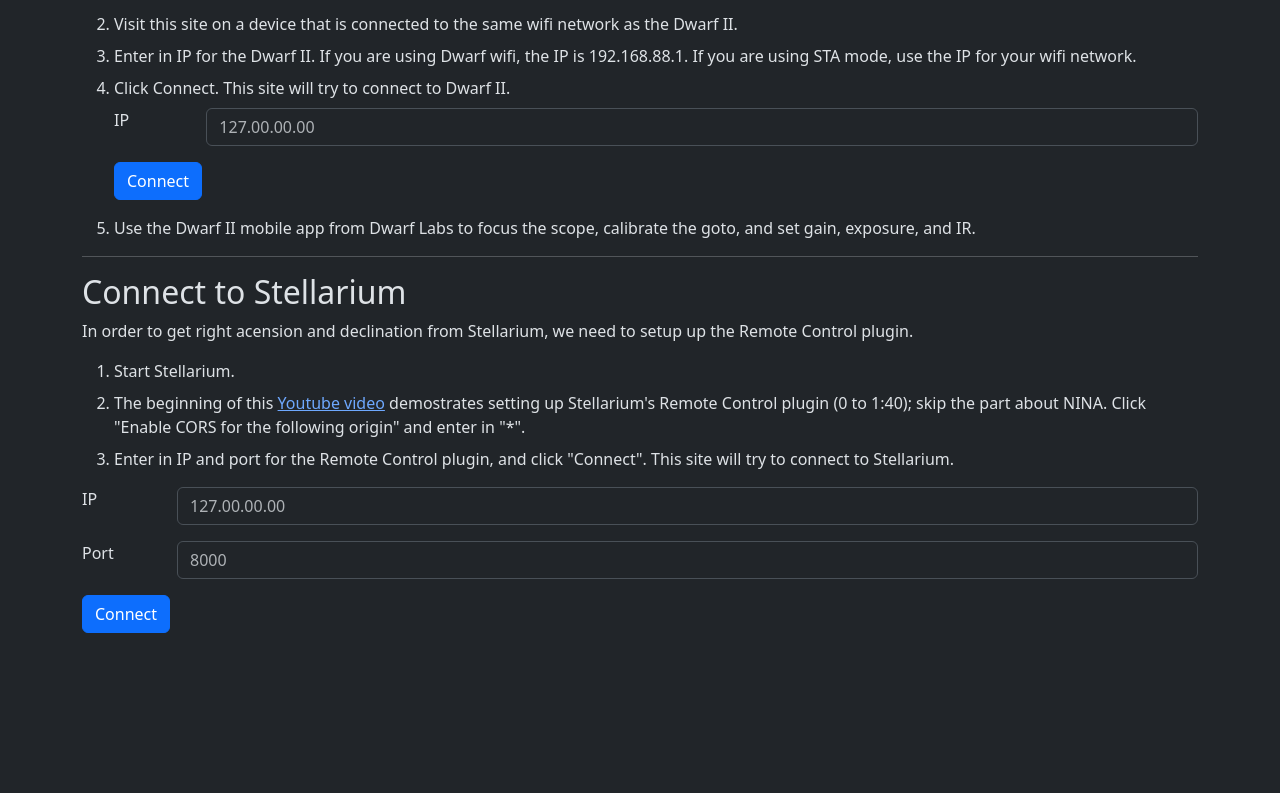
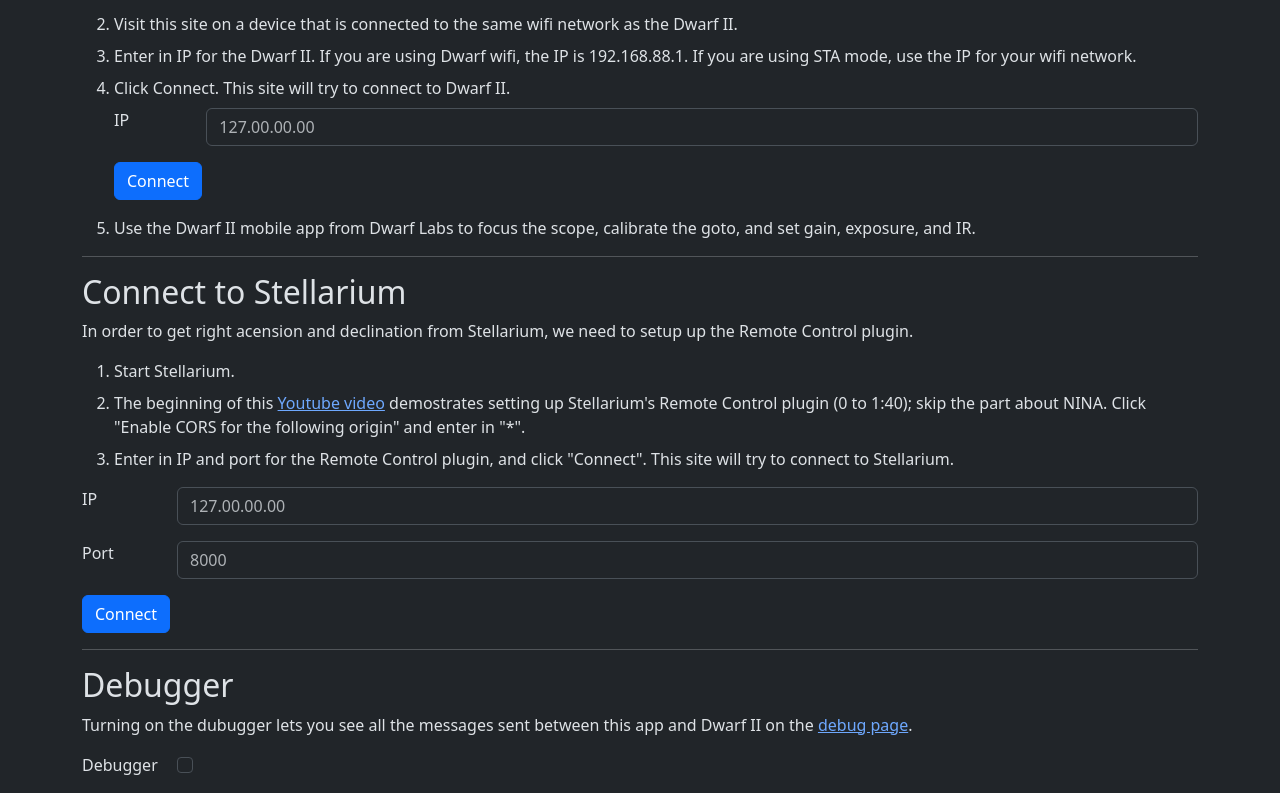
Before and after one commit to DwarfTelescopeUsers/dwarfii-stellarium-goto, a Next.js app: page /setup-scope in a window 1280 px wide. Shown: the part 484-1277 px from the top of the page. Before the commit the page ends 1117 px from the top, so only its background shows below. Built offline with nearby package versions, Linux system fonts and the light colour scheme.

Commit message:
add debugger to setup scope page, add debug page

```diff
--- /dev/null
+++ b/src/components/AppDebugger.tsx
@@ -0,0 +1,43 @@
+import Link from "next/link";
+import { useContext } from "react";
+
+import { ConnectionContext } from "@/stores/ConnectionContext";
+import { saveDebugDb } from "@/db/db_utils";
+
+export default function AppDebugger() {
+  let connectionCtx = useContext(ConnectionContext);
+
+  function debugHandler() {
+    let newValue = !connectionCtx.debug;
+    connectionCtx.setDebug(newValue);
+    saveDebugDb(newValue === true ? "true" : "false");
+  }
+
+  return (
+    <div>
+      <h2>Debugger</h2>
+      <p>
+        Turning on the dubugger lets you see all the messages sent between this
+        app and Dwarf II on the <Link href="/debug">debug page</Link>.
+      </p>
+
+      <div className="row mb-3">
+        <div className="col-md-1">
+          <label className="form-check-label" htmlFor="debug">
+            Debugger
+          </label>
+        </div>
+        <div className="col-md-11">
+          <input
+            className="form-check-input"
+            type="checkbox"
+            role="switch"
+            id="debug"
+            defaultValue={connectionCtx.debug === true ? "true" : "false"}
+            onChange={debugHandler}
+          />
+        </div>
+      </div>
+    </div>
+  );
+}
--- a/src/pages/setup-scope.tsx
+++ b/src/pages/setup-scope.tsx
@@ -5,6 +5,7 @@ import SetLocation from "@/components/SetLocation";
 import { useSetupConnection } from "@/hooks/useSetupConnection";
 import StatusBar from "@/components/shared/StatusBar";
 import { useLoadIntialValues } from "@/hooks/useLoadIntialValues";
+import AppDebugger from "@/components/AppDebugger";
 
 export default function SetupScope() {
   useSetupConnection();
@@ -18,6 +19,8 @@ export default function SetupScope() {
       <ConnectDwarf />
       <hr />
       <ConnectStellarium />
+      <hr />
+      <AppDebugger />
     </div>
   );
 }
```
Also changed, not shown: src/pages/debug.tsx (added, +23 -0 lines).
